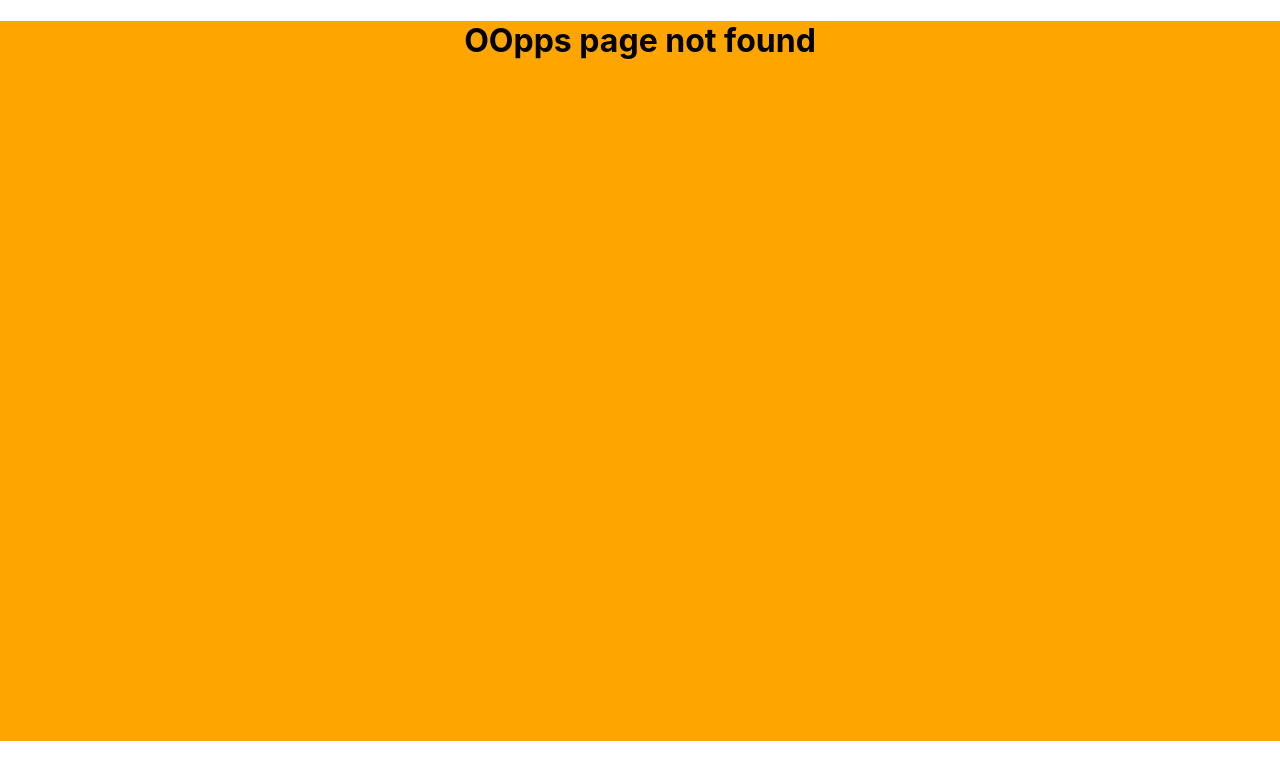
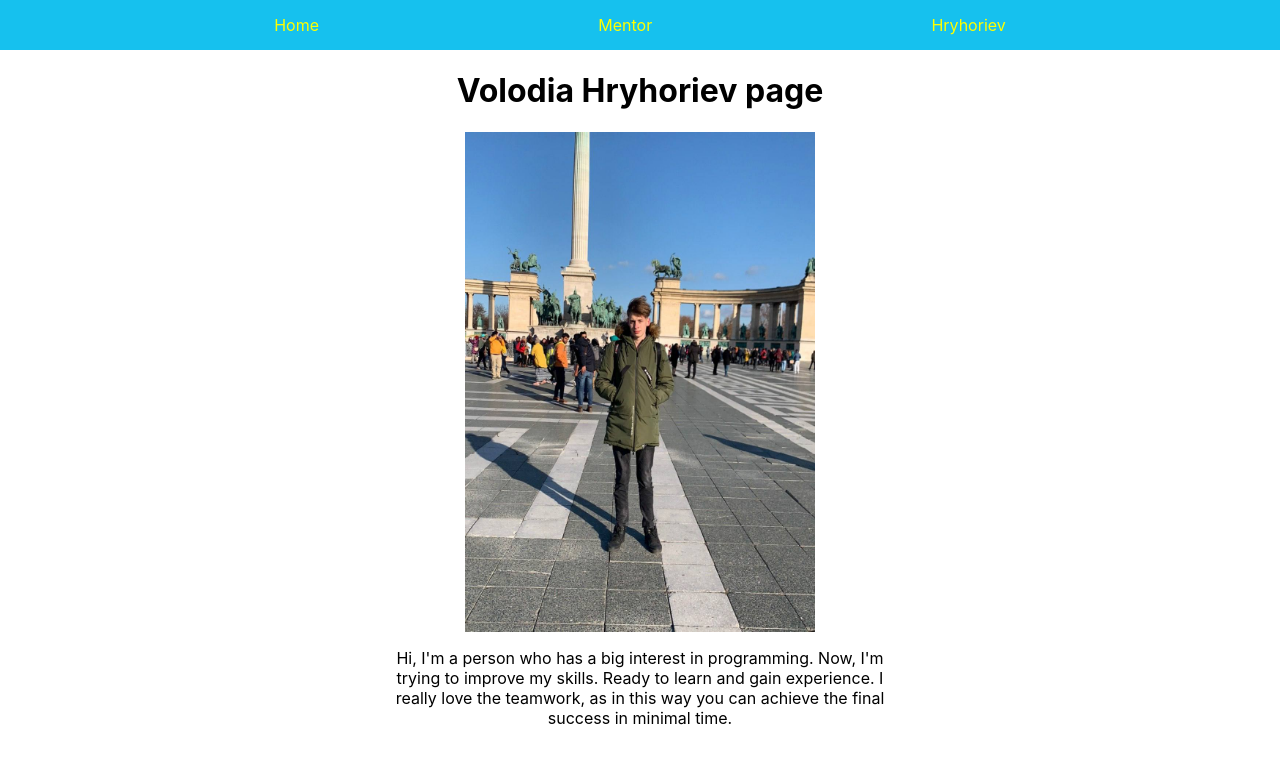
Before and after one commit to logosAcademy1730/logosAcademy1730.github.io, a React (Create React App) app in the folder student-profile/: page /hryhoriev in a window 1280 px wide. Before the commit this address led to /404. Shown: the top 780 px of the page. Built offline with nearby package versions, Linux system fonts and the light colour scheme.

Commit message:
Volodymyr Hryhoriev

```diff
--- a/student-profile/src/App.js
+++ b/student-profile/src/App.js
@@ -6,11 +6,12 @@ import MentorPage from "./pages/mentor/MentorPage";
 import Header from "./components/header/Header";
 import { RouteConst } from "./common/RouteConst";
 import NotFoundPage from "./pages/404/NotFoundPage";
+import VolodymyrHryhoriev from "./pages/VolodymyrHryhoriev/VolodymyrHryhoriev";
 
 const App = () => {
     const path = useLocation().pathname;
     const showNavbar = () => {
-       return path === RouteConst.MAIN || path.includes(RouteConst.MENTOR)
+       return path === RouteConst.MAIN || path.includes(RouteConst.MENTOR) || path.includes(RouteConst.HRYHORIEV)
     }
 
   return (
@@ -20,6 +21,7 @@ const App = () => {
       <Routes>
           <Route path={RouteConst.MAIN} element={<MainPage />}/>
           <Route path={RouteConst.MENTOR_Nested} element={<MentorPage />}/>
+          <Route path={RouteConst.HRYHORIEV} element={<VolodymyrHryhoriev />}/>
           <Route path={RouteConst.NOT_FOUND_PAGE} element={<NotFoundPage />}/>
           <Route path="*" element={<Navigate to={RouteConst.NOT_FOUND_PAGE}/>}/>
       </Routes>
--- a/student-profile/src/common/RouteConst.js
+++ b/student-profile/src/common/RouteConst.js
@@ -2,5 +2,6 @@ export const RouteConst = {
     MAIN: "/",
     MENTOR: "/mentor",
     MENTOR_Nested: "/mentor/*",
-    NOT_FOUND_PAGE: "/404"
+    NOT_FOUND_PAGE: "/404",
+    HRYHORIEV: "/hryhoriev",
 }
--- a/student-profile/src/components/header/Header.jsx
+++ b/student-profile/src/components/header/Header.jsx
@@ -7,6 +7,7 @@ const Header = () => {
     <div className={styles.container}>
       <Link className={styles.link} to={RouteConst.MAIN}>Home</Link>
       <Link className={styles.link} to={RouteConst.MENTOR}>Mentor</Link>
+        <Link className={styles.link} to={RouteConst.HRYHORIEV}>Hryhoriev</Link>
     </div>
   );
 };
--- /dev/null
+++ b/student-profile/src/pages/VolodymyrHryhoriev/VolodymyrHryhoriev.jsx
@@ -0,0 +1,17 @@
+import styles from "./VolodymyrHryhoriev.module.css"
+import photo from "./images/Hryhoriev.jpg"
+
+const VolodymyrHryhoriev = () => {
+    return (
+        <div className={styles.container}>
+            <h1>Volodia Hryhoriev page</h1>
+            <div className={styles.about}>
+                <img src={photo} alt="img"/>
+                <p>Hi, I'm a person who has a big interest in programming. Now, I'm trying to improve my skills. Ready to learn and gain experience.
+                    I really love the teamwork, as in this way you can achieve the final success in minimal time.</p>
+            </div>
+        </div>
+    );
+}
+
+export default VolodymyrHryhoriev;
--- /dev/null
+++ b/student-profile/src/pages/VolodymyrHryhoriev/VolodymyrHryhoriev.module.css
@@ -0,0 +1,17 @@
+.container {
+    display: flex;
+    flex-direction: column;
+    align-items: center;
+}
+
+.about {
+    display: flex;
+    flex-direction: column;
+    align-items: center;
+    width: 40%;
+}
+
+.about img {
+    height: 500px;
+    width: 350px;
+}
```
Also changed, not shown: student-profile/src/pages/VolodymyrHryhoriev/images/Hryhoriev.jpg (added).
